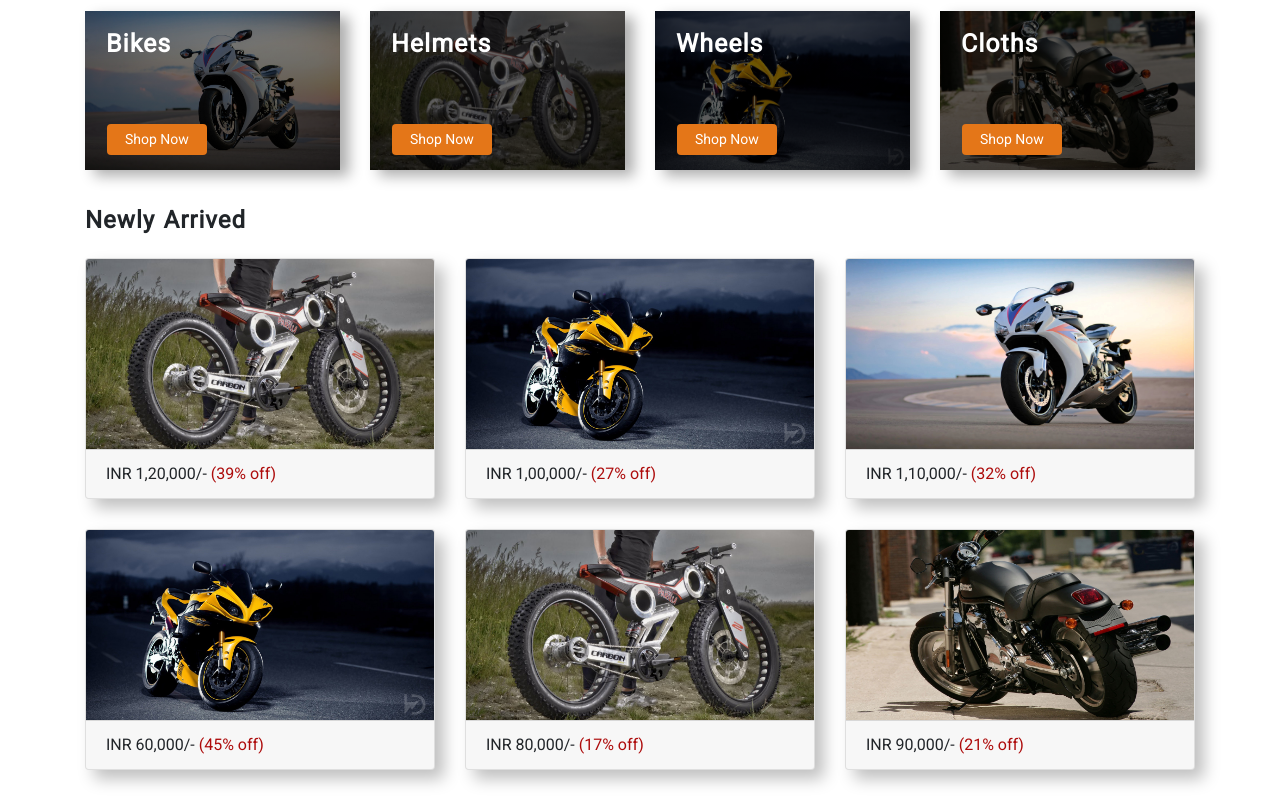
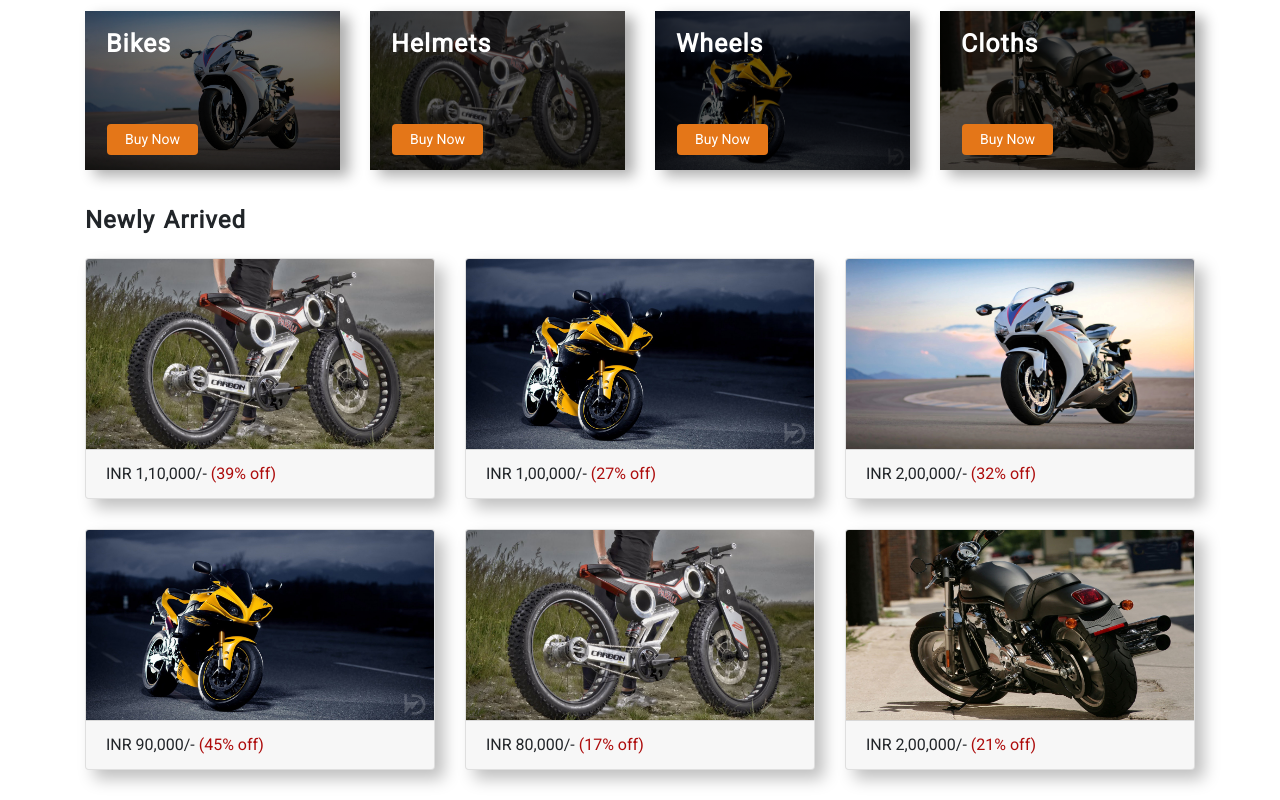
Before and after one commit to jaiakashkrishna/Bikeshop, a plain HTML site: page index.html in a window 1280 px wide. Shown: the part 1860-2660 px from the top of the page. Drawn offline with nearby package versions, Linux system fonts and the light colour scheme.

Commit message:
Update index.html

```diff
--- a/index.html
+++ b/index.html
@@ -136,7 +136,8 @@
                             </div>
                             <div class="item-box-head">Bikes</div>
                             <div class="item-box-sub-text"></div>
-                            <button class="btn item-box-btn">Shop Now</button>
+                            <button class="btn item-box-btn" onclick="location.href='confirmationpage.html'">Buy Now</button>
+
                         </div>
                     </div>
                     <div class="col-md-3">
@@ -146,7 +147,8 @@
                             </div>
                             <div class="item-box-head">Helmets</div>
                             <div class="item-box-sub-text"></div>
-                            <button class="btn item-box-btn">Shop Now</button>
+                            <button class="btn item-box-btn" onclick="location.href='confirmationpage.html'">Buy Now</button>
+
                         </div>
                     </div>
                     <div class="col-md-3">
@@ -156,7 +158,8 @@
                             </div>
                             <div class="item-box-head">Wheels</div>
                             <div class="item-box-sub-text"></div>
-                            <button class="btn item-box-btn">Shop Now</button>
+                            <button class="btn item-box-btn" onclick="location.href='confirmationpage.html'">Buy Now</button>
+
                         </div>
                     </div>
                     <div class="col-md-3">
@@ -166,7 +169,8 @@
                             </div>
                             <div class="item-box-head">Cloths</div>
                             <div class="item-box-sub-text"></div>
-                            <button class="btn item-box-btn">Shop Now</button>
+                            <button class="btn item-box-btn" onclick="location.href='confirmationpage.html'">Buy Now</button>
+
                         </div>
                     </div>
                 </div>
@@ -179,7 +183,7 @@
                             <img class="card-img-top" src="./img/bike.jpg" alt="bike">
                             <div class="card-footer">
                                 <p class="card-text">
-                                    INR 1,20,000/-
+                                    INR 1,10,000/-
                                     <span style="color:rgb(173, 11, 11)">(39% off)</span>
                                 </p>
                             </div>
@@ -201,7 +205,7 @@
                             <img class="card-img-top" src="./img/bike1.jpg" alt="bike">
                             <div class="card-footer">
                                 <p class="card-text">
-                                    INR 1,10,000/-
+                                    INR 2,00,000/-
                                     <span style="color:rgb(173, 11, 11)">(32% off)</span>
                                 </p>
                             </div>
@@ -215,7 +219,7 @@
                             <img class="card-img-top" src="./img/bike2.jpg" alt="bike">
                             <div class="card-footer">
                                 <p class="card-text">
-                                    INR 60,000/-
+                                    INR 90,000/-
                                     <span style="color:rgb(173, 11, 11)">(45% off)</span>
                                 </p>
                             </div>
@@ -237,7 +241,7 @@
                             <img class="card-img-top" src="./img/bike3.jpg" alt="bike">
                             <div class="card-footer">
                                 <p class="card-text">
-                                    INR 90,000/-
+                                    INR 2,00,000/-
                                     <span style="color:rgb(173, 11, 11)">(21% off)</span>
                                 </p>
                             </div>
@@ -258,7 +262,7 @@
                 <hr>
                 <br>
                 <p>
-                    We are Tamilnadu's best buying platform ,We dont sell bike well lives
+                    We are Tamilnadu's best buying platformWe dont sell bike well lives
                 </p>
             </div>
         </section>
```
